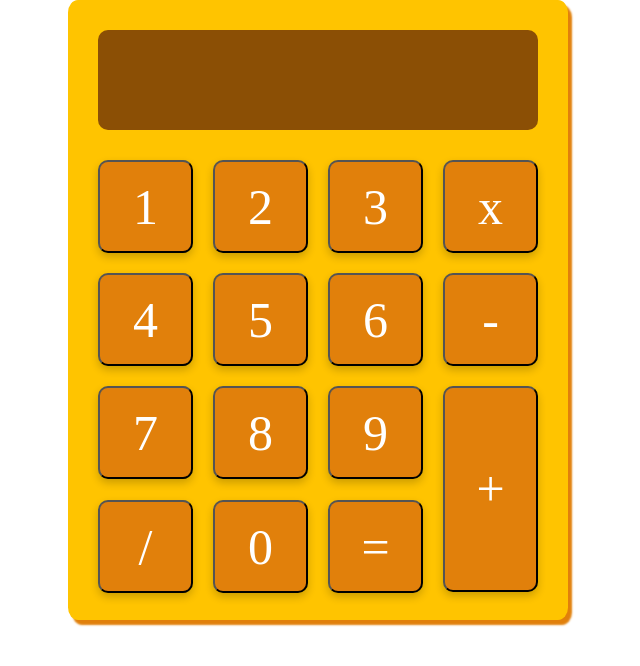
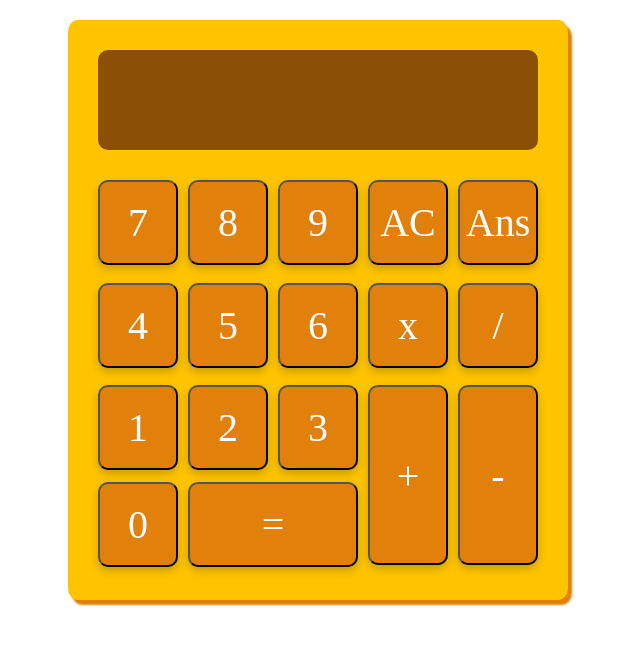
Before and after one commit to sephoraalaye/Calculatrice, a plain HTML site: page index.html in a window 1280 px wide. Shown: the whole page, without its empty margins (322-962 px from the left). Drawn offline with Linux system fonts and the light colour scheme.

Commit message:
version2

```diff
--- a/index.html
+++ b/index.html
@@ -13,22 +13,23 @@
 
     </div>
     <div class="touches">
+        <button id="7" onclick="saveValue(this)">7</button>
+        <button id="8" onclick="saveValue(this)">8</button>
+        <button id="9" onclick="saveValue(this)">9</button>
+        <button id="AC" onclick="effacerEcran()">AC</button>
+        <button id="Ans" onclick="continuer()">Ans</button>
+        <button id="4" onclick="saveValue(this)">4</button>
+        <button id="5" onclick="saveValue(this)">5</button>
+        <button id="6" onclick="saveValue(this)">6</button>
+        <button id="x" onclick="saveOperation(this)">x</button>
+        <button id="/" onclick="saveOperation(this)">/</button>
         <button id="1" onclick="saveValue(this)">1</button>
         <button id="2" onclick="saveValue(this)">2</button>
         <button id="3" onclick="saveValue(this)">3</button>
-        <button id="x" onclick="saveOperation(this)">x</button>
-        <button id="4" onclick="saveValue(this)">4</button>
-        <button id="5" onclick="saveValue(this)">5</button>
-        <button id="6" onclick="saveValue(this)">6</button>
-        <button id="-" onclick="saveOperation(this)">-</button>
-        <button id="7" onclick="saveValue(this)">7</button>
-        <button id="8" onclick="saveValue(this)">8</button>
-        <button id="9" onclick="saveValue(this)">9</button>
-        <button id="+" onclick="saveOperation(this)" style=" position:relative;  height: 206px;" >+</button>
-        <button id="/" onclick="saveOperation(this)" style="margin-top: -112px;">/</button>
-        <button id="0" onclick="saveValue(this)" style="margin-top: -112px;">0</button>
-        <button id="=" onclick="egal()" style="margin-top: -112px;">=</button>
-
+        <button id="+" onclick="saveOperation(this)" style=" height: 180px;" >+</button>
+        <button id="-" onclick="saveOperation(this)" style=" height: 180px;">-</button>
+        <button id="0" onclick="saveValue(this)" style="margin-top:-101px;">0</button>
+        <button id="=" onclick="egal()" style="width:170px;margin-top:-101px;">=</button>
     </div>
    </div>
   </body>
--- a/script.js
+++ b/script.js
@@ -1,6 +1,13 @@
 
 var ecran = document.getElementsByClassName("afficheur")[0];
 var a = 0,b = 0,c = 0,resultat = 0,op = "";
+
+function continuer(){
+    a = resultat;
+}
+
+
+
 
 function saveValue(bouton){
     a += bouton.id;
@@ -28,9 +35,16 @@ function egal(){
             resultat = b * c;
             break;
         case "/" :
-            resultat = b / c;
+            if(c!= 0){resultat = b / c; }
+            else{ alert("Une division par 0 n'est pas possible");}
             break;
+        default:
+            alert("Erreur");
     }
     ecran.textContent = resultat;
 
 }
+
+function effacerEcran(){
+    ecran.textContent = "";
+}
--- a/style.css
+++ b/style.css
@@ -8,13 +8,13 @@
 
 body{
     display: flex;
-    align-items: center;
     justify-content: center;
+    padding-top: 20px;
 }
 
 .container{
     background-color: rgb(255, 196, 0);
-    height:620px;
+    height:580px;
     width: 500px;
     box-shadow: 4px 5px 2px #e1800b;
     border-radius: 2%;
@@ -34,31 +34,27 @@ body{
    align-items: center;
    justify-content: end;
    padding: 10px;
+   overflow: hidden;
 }
 
 .touches{
-
     width: 100%;
     height:410px;
     display: flex;
     flex-wrap: wrap;
-    gap: 20px;
-
+    gap: 10px;
 }
 
-
-
 button{
-
     display: flex;
     justify-content: center;
     align-items: center;
     border-radius: 10px;
     color: white;
     font-family: 'Times New Roman', serif;
-    font-size: 50px;
+    font-size: 40px;
     background-color: #e1800b;
     box-shadow: 0 4px 8px rgba(0,0,0,0.2);
-    width: 95px;
-    height:93px;
+    width: 80px;
+    height:85px;
 }
```
